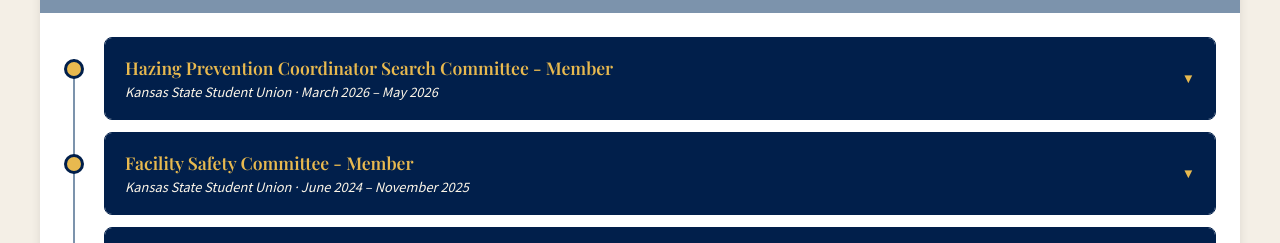
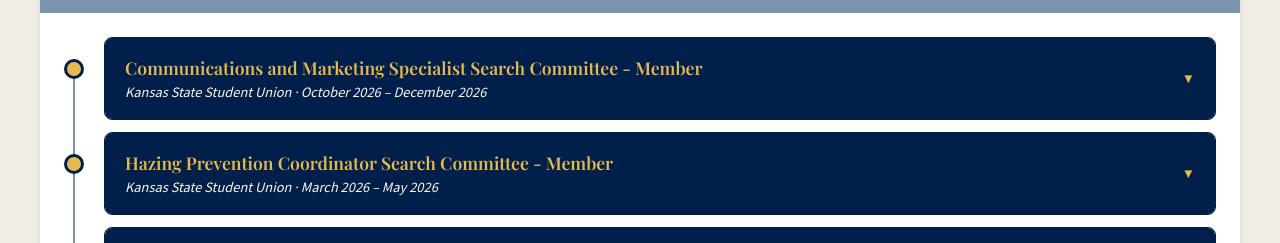
Before and after one commit to jdporter447/portfolio-site, a plain HTML site: page teaching-and-committee.html in a window 1280 px wide. Shown: the part 539-782 px from the top of the page. Drawn offline with nearby package versions, Linux system fonts and the light colour scheme.

Commit message:
Update search committee details in teaching-and-committee.html
Added details for Communications and Marketing Specialist and Hazing Prevention Coordinator search committees.

```diff
--- a/teaching-and-committee.html
+++ b/teaching-and-committee.html
@@ -81,7 +81,24 @@
                 <div class="statement-body">
 
                     <div class="timeline">
-
+                        <div class="timeline-entry">
+                            <div class="timeline-dot"></div>
+                            <div class="accordion-item">
+                                <button class="accordion-trigger" aria-expanded="false">
+                                    <span class="accordion-trigger-text">
+                                        <strong>Communications and Marketing Specialist Search Committee - Member</strong>
+                                        <i>Kansas State Student Union · October 2026 – December 2026</i>
+                                    </span>
+                                    <span class="accordion-icon">▼</span>
+                                </button>
+                                <div class="accordion-panel">
+                                    <ul>
+                                        <li>Reviewed application materials and interviewed candidates, contributing to the final hiring decision.</li>
+                                        <li>Served as a member representing the K-State Student Union on this division-wide search in collaboration with other Division of Academic Success and Student Affairs (DASSA) partners.</li>
+                                    </ul>
+                                </div>
+                            </div>
+                        </div>
                         <div class="timeline-entry">
                             <div class="timeline-dot"></div>
                             <div class="accordion-item">
```
